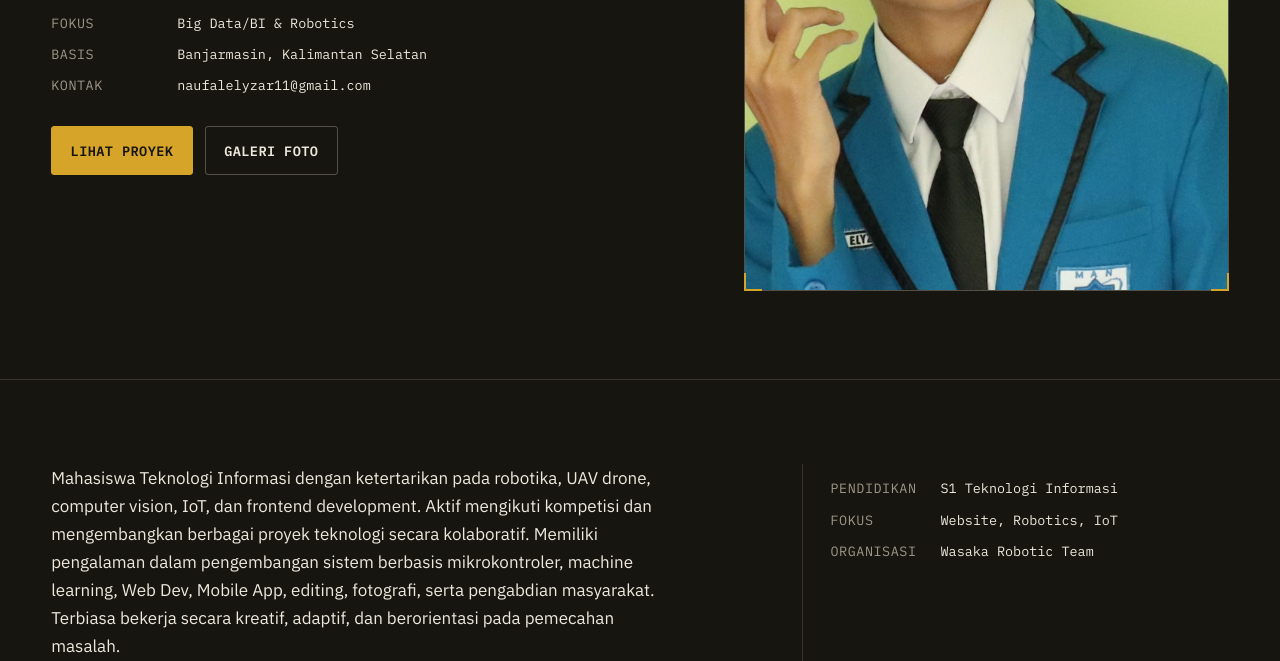
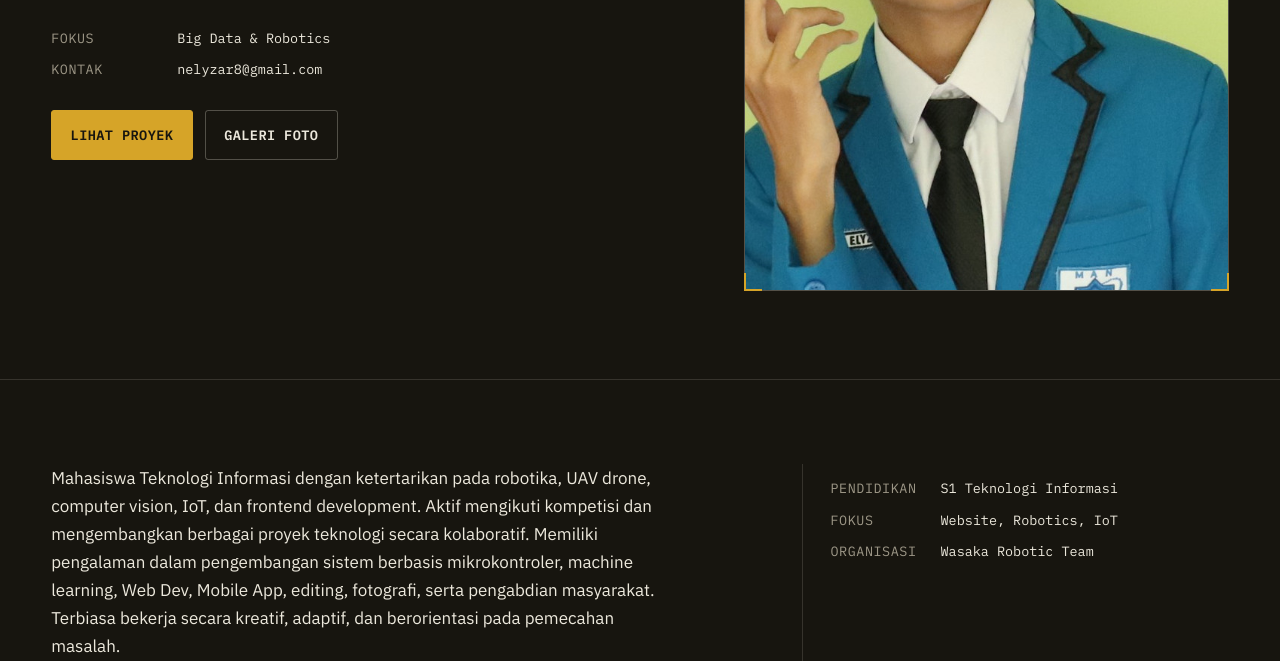
Before and after one commit to NaufalElyzar11/myArtikel, a plain HTML site: page index.html in a window 1280 px wide. Shown: the part 439-1100 px from the top of the page. Drawn offline with Linux system fonts and the light colour scheme.

Commit message:
Update lagi2

```diff
--- a/index.html
+++ b/index.html
@@ -65,11 +65,9 @@
 
         <dl class="spec hero__spec">
           <dt>Fokus</dt>
-          <dd>Big Data/BI &amp; Robotics</dd>
-          <dt>Basis</dt>
-          <dd>Banjarmasin, Kalimantan Selatan</dd>
+          <dd>Big Data &amp; Robotics</dd>
           <dt>Kontak</dt>
-          <dd>naufalelyzar11@gmail.com</dd>
+          <dd>nelyzar8@gmail.com</dd>
         </dl>
 
         <div class="hero__cta">
```
